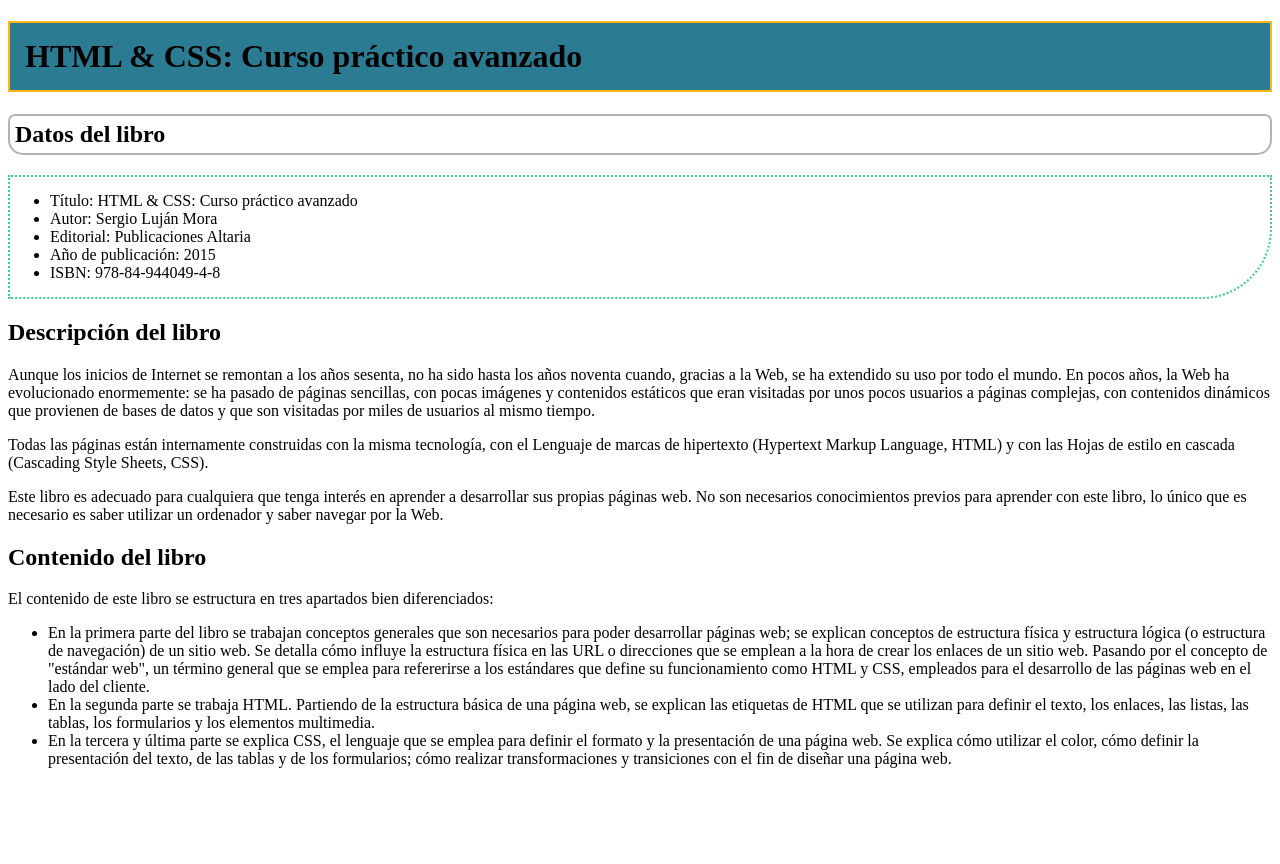
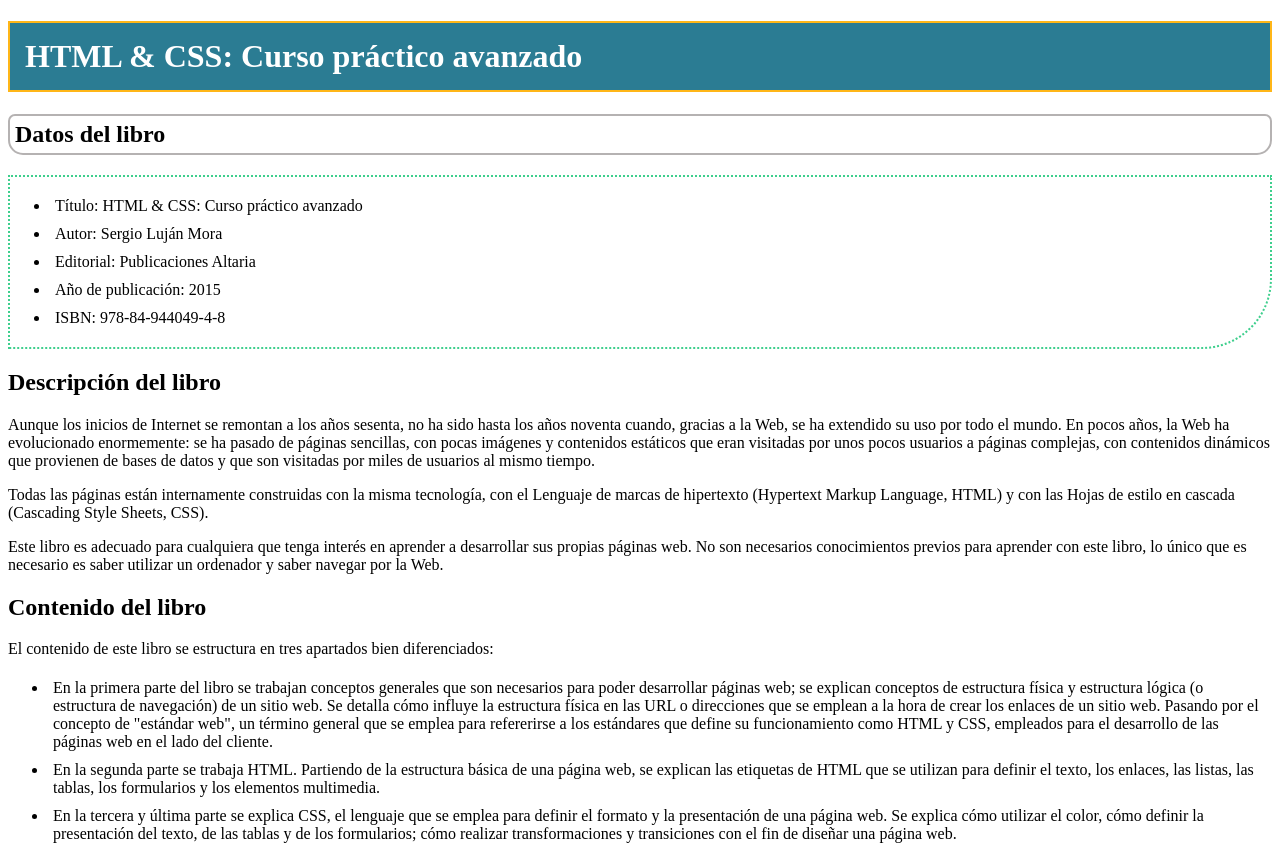
Before and after one commit to gezam/Tarea2Gema, a plain HTML site: page index.html in a window 1280 px wide. Before the commit the page ends 800 px from the top, so only its background shows below. Drawn offline with Linux system fonts and the light colour scheme.

Commit message:
Letras y caja

```diff
--- a/css/estilo.css
+++ b/css/estilo.css
@@ -24,3 +24,11 @@
 	padding-top: 15px;
 	border-bottom-right-radius: 70px;
 }
+
+li{
+	padding: 5px;
+}
+
+h1{
+	color: white;
+}
```
